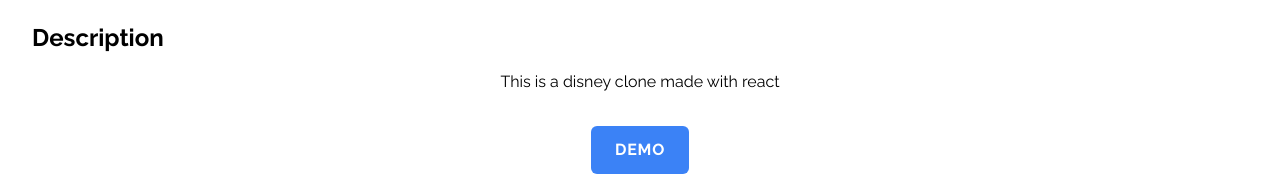
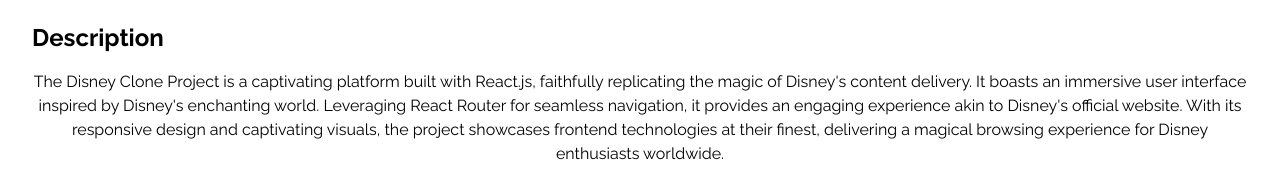
Before and after one commit to rohangawande2303/Portfolio, a Next.js app: page /portfolio/disney-app in a window 1280 px wide. Shown: the part 630-826 px from the top of the page. Built offline with nearby package versions, Linux system fonts and the light colour scheme.

Commit message:
Descriptions changes

```diff
--- a/pages/portfolio/[id].js
+++ b/pages/portfolio/[id].js
@@ -8,7 +8,7 @@
     title: "Disney-clone app",
     imageSrc: "/assets/portfolio/Disney-clone.jpg.png",
     url: "disney-app",
-    desc: "This is a disney clone made with react ",
+    desc: "The Disney Clone Project is a captivating platform built with React.js, faithfully replicating the magic of Disney's content delivery. It boasts an immersive user interface inspired by Disney's enchanting world. Leveraging React Router for seamless navigation, it provides an engaging experience akin to Disney's official website. With its responsive design and captivating visuals, the project showcases frontend technologies at their finest, delivering a magical browsing experience for Disney enthusiasts worldwide.",
     demo: "https://disney-clone-project.netlify.app/",
   },
   {
@@ -24,7 +24,7 @@
     title: "Food ordering app",
     imageSrc: "/assets/portfolio/food-ordering-app.jpg",
     url: "food-ordering-app",
-    desc: "This is a food ordering app built with React.",
+    desc: "Tasty Treat Food Ordering App offers a delightful user experience with its sleek frontend built using React.js. It integrates seamlessly with Stripe for secure payments and provides real-time order tracking. Deployed on Netlify, it showcases modern frontend technologies for efficient and interactive food delivery services..",
     demo: "https://tasty-treat-food-app.netlify.app/",
   },
 ];
```
